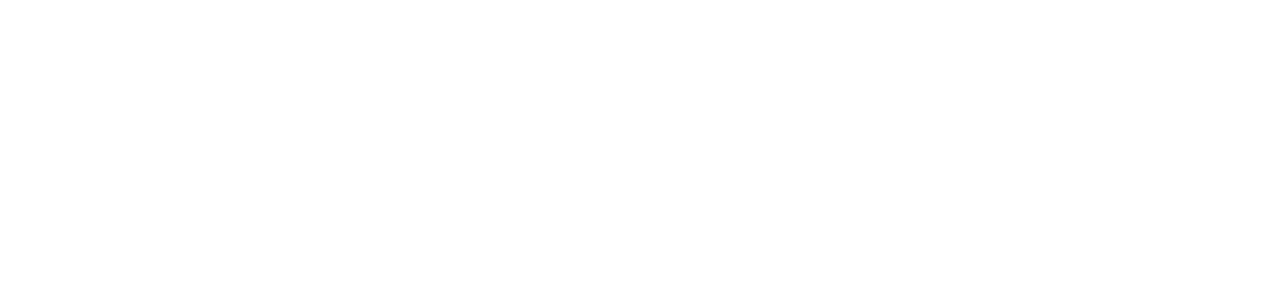
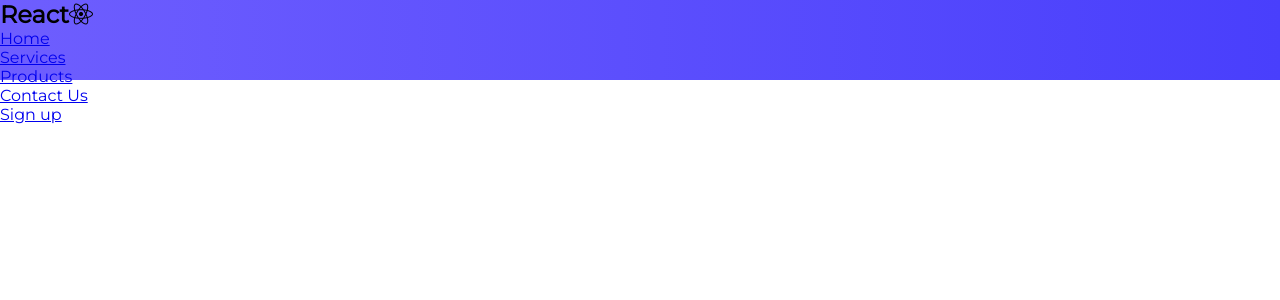
Before and after one commit to josousa82/Navbar-in-React, a React (Create React App) app: page / in a window 1280 px wide. Shown: the top 300 px of the page. Built offline with nearby package versions, Linux system fonts and the light colour scheme.

Commit message:
Added fontawesome to project and icon to logo.Closes #3

```diff
--- a/package.json
+++ b/package.json
@@ -3,6 +3,11 @@
   "version": "0.1.0",
   "private": true,
   "dependencies": {
+    "@fortawesome/fontawesome-svg-core": "^1.2.32",
+    "@fortawesome/free-brands-svg-icons": "^5.15.1",
+    "@fortawesome/free-regular-svg-icons": "^5.15.1",
+    "@fortawesome/free-solid-svg-icons": "^5.15.1",
+    "@fortawesome/react-fontawesome": "^0.1.11",
     "@testing-library/jest-dom": "^4.2.4",
     "@testing-library/react": "^9.3.2",
     "@testing-library/user-event": "^7.1.2",
--- a/public/index.html
+++ b/public/index.html
@@ -6,15 +6,17 @@
     <meta name="viewport" content="width=device-width, initial-scale=1" />
     <meta name="theme-color" content="#000000" />
     <meta
-      name="description"
-      content="Web site created using create-react-app"
+            name="description"
+            content="Web site created using create-react-app"
     />
-    <link rel="apple-touch-icon" href="%PUBLIC_URL%/logo192.png" />
+    <link rel="apple-touch-icon" href="%PUBLIC_URL%/logo192.png"/>
     <!--
       manifest.json provides metadata used when your web app is installed on a
       user's mobile device or desktop. See https://developers.google.com/web/fundamentals/web-app-manifest/
     -->
-    <link rel="manifest" href="%PUBLIC_URL%/manifest.json" />
+    <link rel="manifest" href="%PUBLIC_URL%/manifest.json"/>
+    <script crossorigin="anonymous" src="https://kit.fontawesome.com/1fa2e50083.js"></script>
+    <link href="https://fonts.googleapis.com/css2?family=Montserrat&display=swap" rel="stylesheet">
     <!--
       Notice the use of %PUBLIC_URL% in the tags above.
       It will be replaced with the URL of the `public` folder during the build.
--- a/src/App.css
+++ b/src/App.css
@@ -1,38 +1,6 @@
-.App {
-  text-align: center;
+* {
+  box-sizing: border-box;
+  margin: 0;
+  padding: 0;
+  font-family: 'Montserrat', sans-serif;
 }
-
-.App-logo {
-  height: 40vmin;
-  pointer-events: none;
-}
-
-@media (prefers-reduced-motion: no-preference) {
-  .App-logo {
-    animation: App-logo-spin infinite 20s linear;
-  }
-}
-
-.App-header {
-  background-color: #282c34;
-  min-height: 100vh;
-  display: flex;
-  flex-direction: column;
-  align-items: center;
-  justify-content: center;
-  font-size: calc(10px + 2vmin);
-  color: white;
-}
-
-.App-link {
-  color: #61dafb;
-}
-
-@keyframes App-logo-spin {
-  from {
-    transform: rotate(0deg);
-  }
-  to {
-    transform: rotate(360deg);
-  }
-}
--- a/src/App.js
+++ b/src/App.js
@@ -1,12 +1,14 @@
 import React from 'react';
 import './App.css';
+import Navbar from "./components/Navbar/Navbar";
+
 
 function App() {
-  return (
-    <div className="App">
-
-    </div>
-  );
+    return (
+        <div className="App">
+            <Navbar/>
+        </div>
+    );
 }
 
 export default App;
--- a/src/components/Navbar/Navbar.css
+++ b/src/components/Navbar/Navbar.css
@@ -0,0 +1,5 @@
+.NavbarItems {
+    background: linear-gradient(90deg, rgb(110, 94, 254) 0%, rgba(73, 63, 252, 1) 100%);
+    height: 80px;
+
+}
--- a/src/components/Navbar/Navbar.js
+++ b/src/components/Navbar/Navbar.js
@@ -1,12 +1,17 @@
 import React, {Component} from "react";
 import {MenuItems} from "./MenuItems";
+import './Navbar.css'
+import '../icons/fontawesome';
+
 
 class Navbar extends Component {
     render() {
         return (
             <nav className="NavbarItems">
-                <h1 className="navbar-logo"> React</h1>
-                <div className="menu-icon"></div>
+                <h1 className="navbar-logo">React<i className="fab fa-react"></i></h1>
+                <div className="menu-icon">
+
+                </div>
                 <ul>
                     {MenuItems.map((item, index) => {
                         return (
--- /dev/null
+++ b/src/components/icons/fontawesome.js
@@ -0,0 +1,19 @@
+// import the library
+import {library} from '@fortawesome/fontawesome-svg-core';
+
+// import your icons
+import {faCode, faHighlighter} from '@fortawesome/free-solid-svg-icons';
+import {
+    faGithubAlt,
+    faGoogle,
+    faFacebook,
+    faTwitter,
+    faReact
+} from '@fortawesome/free-brands-svg-icons';
+
+library.add(
+    faCode,
+    faHighlighter,
+    faReact
+    // more icons go here
+);
--- a/src/index.js
+++ b/src/index.js
@@ -3,4 +3,5 @@
 import './index.css';
 import App from './App';
 
+
 ReactDOM.render(<App/>, document.getElementById('root'));
```
